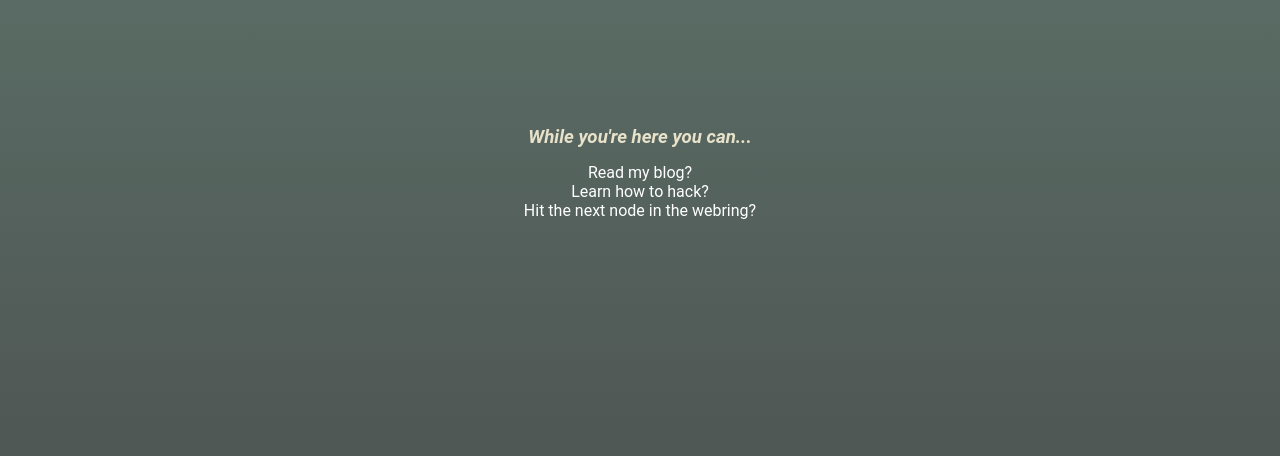
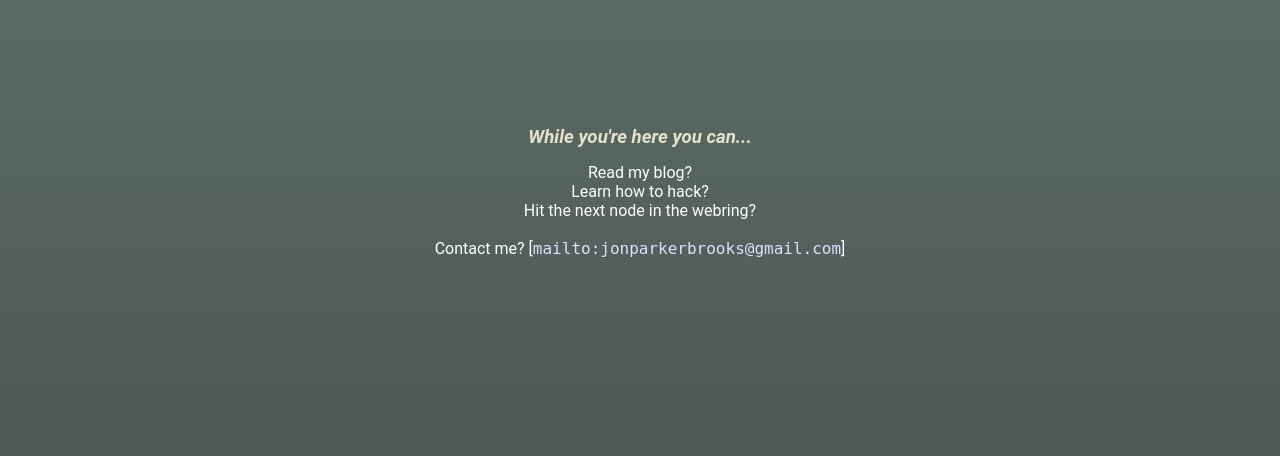
Before and after one commit to Barkerprooks/coredumped.info, a Flask app: page / in a window 1280 px wide. Shown: the part 203-659 px from the top of the page. Run offline with Flask 3, Linux system fonts and the light colour scheme.

Commit message:
add contact link

```diff
--- a/templates/index.html
+++ b/templates/index.html
@@ -5,4 +5,6 @@
 <center><a href="/blog">Read my blog?</a></center>
 <center><a href="/blog/ctfs">Learn how to hack?</a></center>
 <center><a href="https://voidvoyager.com">Hit the next node in the webring?</a></center>
+<br />
+<center><a href="mailto:jonparkerbrooks@gmail.com">Contact me? [<code>mailto:jonparkerbrooks@gmail.com</code>]</a></center>
 {% endblock %}
```
